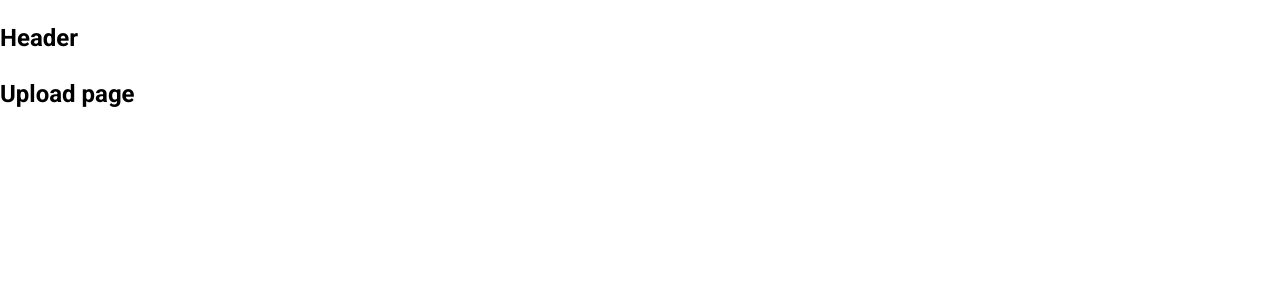
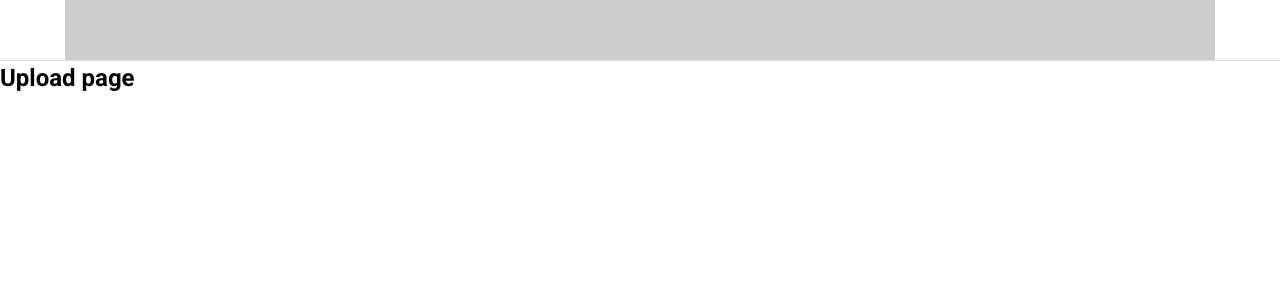
Before and after one commit to padi-dev-sonnt/tiktok-ui, a React (Create React App) app: page /upload in a window 1280 px wide. Shown: the top 300 px of the page. Built offline with nearby package versions, Linux system fonts and the light colour scheme.

Commit message:
Updating: global variable css, the way to use css in project

```diff
--- a/package.json
+++ b/package.json
@@ -6,6 +6,7 @@
     "@testing-library/jest-dom": "^5.17.0",
     "@testing-library/react": "^13.4.0",
     "@testing-library/user-event": "^13.5.0",
+    "classnames": "^2.5.1",
     "normalize.css": "^8.0.1",
     "react": "^18.2.0",
     "react-dom": "^18.2.0",
--- a/src/components/GlobalStyles/GlobalStyles.scss
+++ b/src/components/GlobalStyles/GlobalStyles.scss
@@ -3,6 +3,17 @@
 
 :root {
     --primary: #fe2c55;
+
+    // Default layout
+    --default-layout-header-height: 60px;
+    --default-layout-width: 1150px;
+
+}
+
+* {
+    margin: 0;
+    padding: 0;
+    box-sizing: border-box;
 }
 
 html {
--- /dev/null
+++ b/src/components/Layout/DefaultLayout/DefaultLayout.module.scss
@@ -0,0 +1,16 @@
+.wrapper {
+    display: flex;
+    flex-direction: column;
+    align-items: center;
+}
+
+.container {
+    width: var(--default-layout-width);
+    display: flex;
+}
+
+.content {
+    flex: 1;
+    background: #ccc;
+    min-height: 1000px;
+}
--- /dev/null
+++ b/src/components/Layout/DefaultLayout/Sidebar/Sidebar.module.scss
@@ -0,0 +1,3 @@
+.wrapper {
+    width: 356px;
+}
--- a/src/components/Layout/DefaultLayout/Sidebar/index.js
+++ b/src/components/Layout/DefaultLayout/Sidebar/index.js
@@ -1,5 +1,14 @@
+import classNames from 'classnames/bind';
+import styles from './Sidebar.module.scss';
+
+const cx = classNames.bind(styles);
+
 function Sidebar() {
-    return <h2>Sidebar</h2>;
+    return (
+        <aside className={cx('wrapper')}>
+            <h2>Sidebar</h2>
+        </aside>
+    );
 }
 
 export default Sidebar;
--- a/src/components/Layout/DefaultLayout/index.js
+++ b/src/components/Layout/DefaultLayout/index.js
@@ -1,13 +1,17 @@
+import classNames from 'classnames/bind';
 import Header from '~/components/Layout/components/Header';
+import styles from './DefaultLayout.module.scss';
 import Sidebar from './Sidebar';
+
+const cx = classNames.bind(styles);
 
 function DefaultLayout({ children }) {
     return (
-        <div>
+        <div className={cx('wrapper')}>
             <Header />
-            <div className="container">
+            <div className={cx('container')}>
                 <Sidebar />
-                <div className="content">{children}</div>
+                <div className={cx('content')}>{children}</div>
             </div>
         </div>
     );
--- a/src/components/Layout/HeaderOnly/index.js
+++ b/src/components/Layout/HeaderOnly/index.js
@@ -1,6 +1,6 @@
 import Header from '~/components/Layout/components/Header';
 
-function DefaultLayout({ children }) {
+function HeaderOnly({ children }) {
     return (
         <div>
             <Header />
@@ -11,4 +11,4 @@
     );
 }
 
-export default DefaultLayout;
+export default HeaderOnly;
--- /dev/null
+++ b/src/components/Layout/components/Header/Header.module.scss
@@ -0,0 +1,13 @@
+.wrapper {
+    height: var(--default-layout-header-height);
+    box-shadow: 0 1px 1px rgb(0 0 0 / 12%);
+    display: flex;
+    justify-content: center;
+    width: 100%;
+}
+
+.inner {
+    height: 100%;
+    width: var(--default-layout-width);
+    background-color: #ccc;
+}
--- a/src/components/Layout/components/Header/index.js
+++ b/src/components/Layout/components/Header/index.js
@@ -1,5 +1,14 @@
+import classNames from 'classnames/bind';
+import styles from './Header.module.scss';
+
+const cx = classNames.bind(styles);
+
 function Header() {
-    return <h2>Header</h2>;
+    return <header className={cx('wrapper')}>
+        <div className={cx('inner')}>
+
+        </div>
+    </header>;
 }
 
 export default Header;
```
Also changed, not shown: 1 other file (tests, documents, lock files or other folders).
